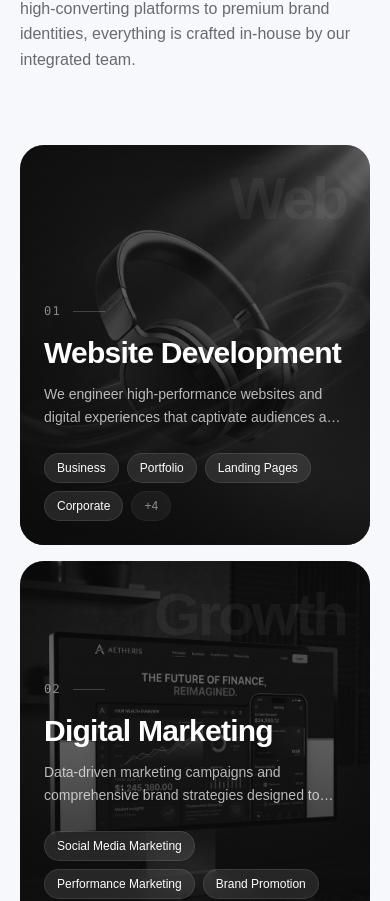
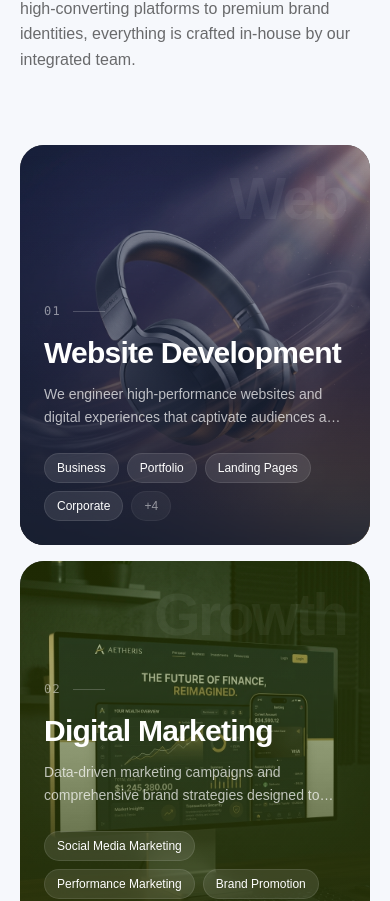
Before and after one commit to saurabhhumane125/visioncraft, a Next.js app: page / in a window 390 px wide. Shown: the part 1434-2335 px from the top of the page. Built offline with nearby package versions, Linux system fonts and the light colour scheme; a web font is replaced by a local one.

Commit message:
style: fix mobile hover states for bento grid

```diff
--- a/components/sections/Services.tsx
+++ b/components/sections/Services.tsx
@@ -109,14 +109,14 @@ export function Services() {
                   alt={visual.label}
                   fill
                   sizes="(max-width: 1024px) 100vw, 50vw"
-                  className="object-cover opacity-50 grayscale group-hover:grayscale-0 group-hover:scale-105 transition-all duration-700 ease-out will-change-transform"
+                  className="object-cover opacity-80 md:opacity-50 md:grayscale group-hover:grayscale-0 group-hover:opacity-80 group-hover:scale-105 transition-all duration-700 ease-out will-change-transform"
                 />
 
                 {/* Smooth Gradient Overlay (Better performance than mix-blend) */}
                 <div className="absolute inset-0 bg-gradient-to-t from-neutral-950/90 via-neutral-950/40 to-transparent transition-opacity duration-500 group-hover:opacity-80" />
 
                 {/* Tint Overlay on Hover */}
-                <div className={`absolute inset-0 ${visual.bgClass} opacity-0 group-hover:opacity-20 transition-opacity duration-500`} />
+                <div className={`absolute inset-0 ${visual.bgClass} opacity-15 md:opacity-0 group-hover:opacity-20 transition-opacity duration-500`} />
 
                 {/* Content */}
                 <div className="relative z-10 w-full transform-gpu transition-transform duration-500 ease-out group-hover:-translate-y-2">
```
